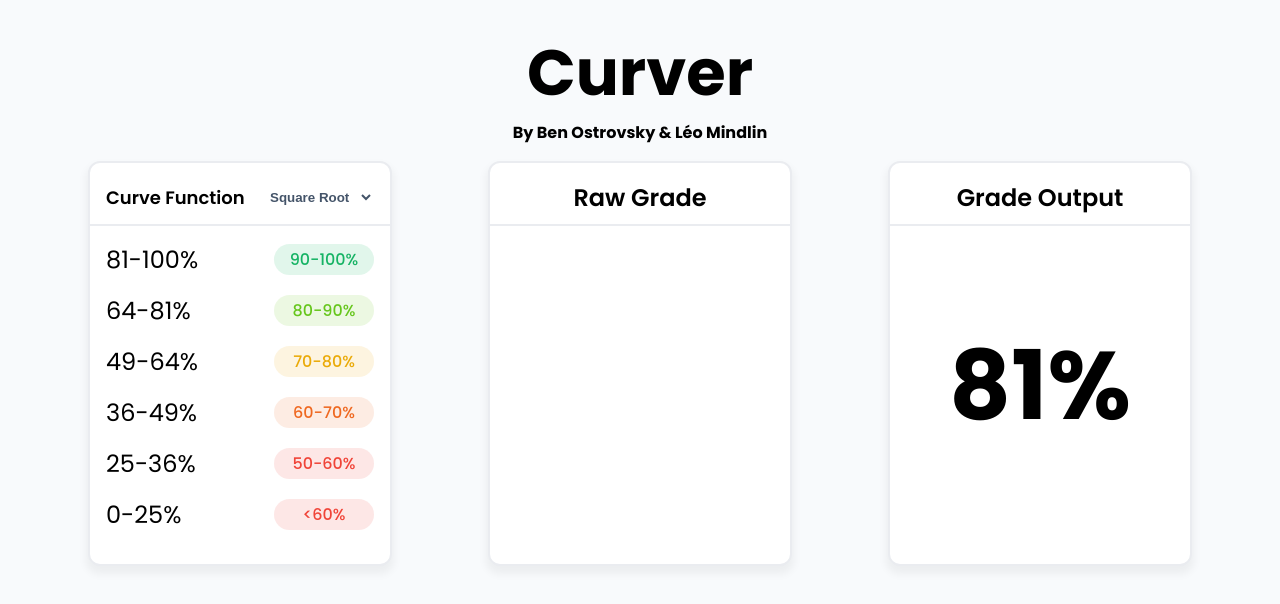
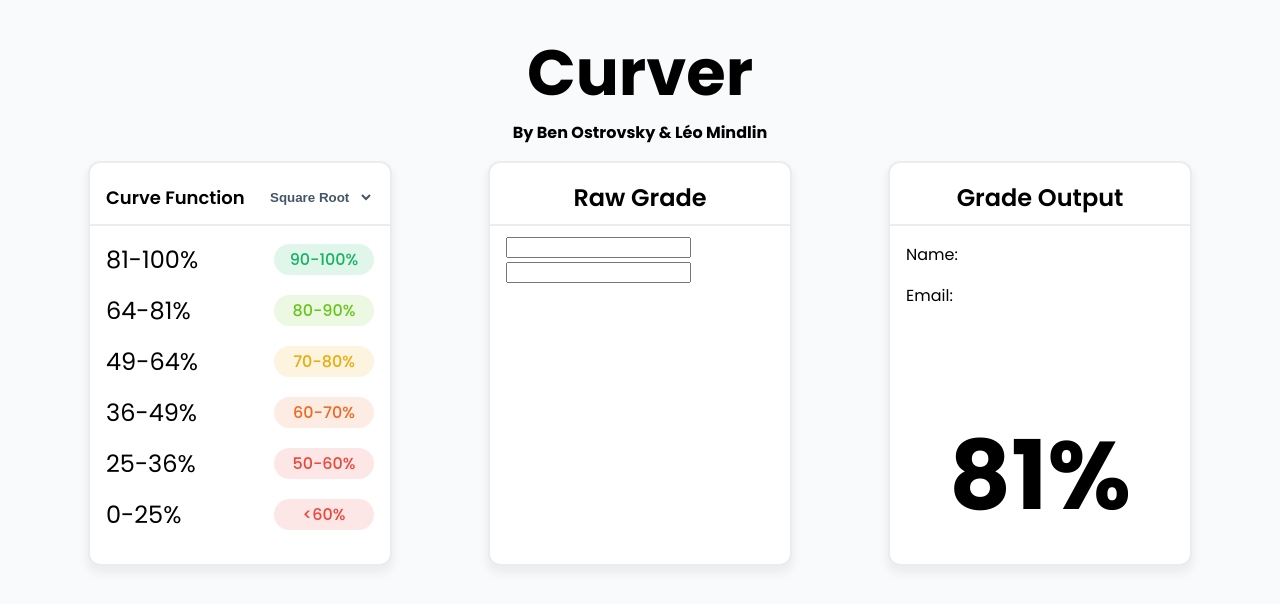
Before and after one commit to GradeCurver/Curver, a Next.js app: page / in a window 1280 px wide. Shown: the top 604 px of the page. Built offline with nearby package versions, Linux system fonts and the light colour scheme.

Commit message:
Start on form input
Co-authored-by: Ben Ostrovsky <Ben-Ostrovsky@users.noreply.github.com>

```diff
--- a/pages/_document.tsx
+++ b/pages/_document.tsx
@@ -3,7 +3,9 @@ import { Html, Head, Main, NextScript } from 'next/document'
 export default function Document() {
   return (
     <Html lang="en">
-      <Head />
+      <Head>
+      <link href="https://fonts.googleapis.com/css2?family=Poppins:ital,wght@0,400;0,500;0,600;0,700;1,400&display=swap" rel="stylesheet" />
+      </Head>
       <body>
         <Main />
         <NextScript />
--- a/pages/index.tsx
+++ b/pages/index.tsx
@@ -5,9 +5,26 @@ import { SecondCard } from "../src/Cards/secondCard"
 import { ThirdCard } from "../src/Cards/thirdCard"
 import { useState } from "react";
 
+interface AppProps {}
+
+interface AppState {
+  formData: {
+    name: string;
+    email: string;
+  };
+}
+
+
 export default function Home() {
 
-  const [value, setValue] = useState('');
+  const [formData, setFormData] = useState<AppState['formData']>({
+    name: '',
+    email: '',
+  });
+
+  const handleChange = (data: AppState['formData']) => {
+    setFormData(data);
+  };
 
   return (
     <>
@@ -16,16 +33,15 @@ export default function Home() {
         <meta name="description" content="Generated by create next app" />
         <meta name="viewport" content="width=device-width, initial-scale=1" />
         <link rel="icon" href="/favicon.ico" />
-        <link href="https://fonts.googleapis.com/css2?family=Poppins:ital,wght@0,400;0,500;0,600;0,700;1,400&display=swap" rel="stylesheet" />
       </Head>
       <main className={styles.main}>
         <div className={styles.title}>Curver</div>
         <div className={styles.subtitle}>By Ben Ostrovsky & Léo Mindlin </div>
 
         <div className={styles.cardContainer}>
-          <FirstCard></FirstCard>
-          <SecondCard></SecondCard>
-          <ThirdCard></ThirdCard>
+          <FirstCard />
+          <SecondCard onChange={handleChange} />
+          <ThirdCard formData={formData} />
         </div>
       </main>
     </>
--- a/src/Cards/secondCard.tsx
+++ b/src/Cards/secondCard.tsx
@@ -1,12 +1,51 @@
 import styles from "../../styles/Home.module.css";
+import React, { useState } from 'react';
 
-export const SecondCard = () => {
+interface FormData {
+    name: string;
+    email: string;
+}
+
+interface FormProps {
+    onChange: (data: FormData) => void;
+  }
+
+export const SecondCard: React.FC<FormProps> = (props) => {
+    const [formData, setFormData] = useState<FormData>({
+        name: '',
+        email: '',
+      });
+
+    //   const handleChange = (event: React.ChangeEvent<HTMLInputElement>) => {
+    //     setFormData({
+    //       ...formData,
+    //       [event.target.name]: event.target.value,
+    //     });
+    //     props.onChange(formData);
+    //   };
+
+    const handleChange = (event: React.ChangeEvent<HTMLInputElement>) => {
+        setFormData({
+          ...formData,
+          [event.target.name]: event.target.value,
+        });
+        props.onChange({
+          ...formData,
+          [event.target.name]: event.target.value,
+        });
+      };
+
     return (
         <div className={styles.card}>
             <div className={styles.cardHeader}>
                 <h1>Raw Grade</h1>
             </div>
             <hr />
+
+            <form>
+                <input name="name" onChange={handleChange} />
+                <input name="email" onChange={handleChange} />
+            </form>
         </div>
     )
 };
--- a/src/Cards/thirdCard.tsx
+++ b/src/Cards/thirdCard.tsx
@@ -1,12 +1,21 @@
 import styles from "../../styles/Home.module.css";
 
-export const ThirdCard = () => {
+interface DisplayProps {
+    formData: {
+        name: string;
+        email: string;
+    };
+}
+
+export const ThirdCard: React.FC<DisplayProps> = (props) => {
     return (
         <div className={styles.card}>
             <div className={styles.cardHeader}>
                 <h1>Grade Output</h1>
             </div>
             <hr />
+            <p>Name: {props.formData.name}</p>
+            <p>Email: {props.formData.email}</p>
             <div className={styles.bigText}>81%</div>
         </div>
     )
```
Lines whose indentation alone changed are shown as unchanged.
